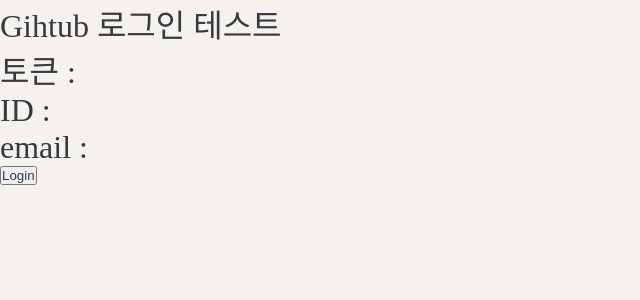
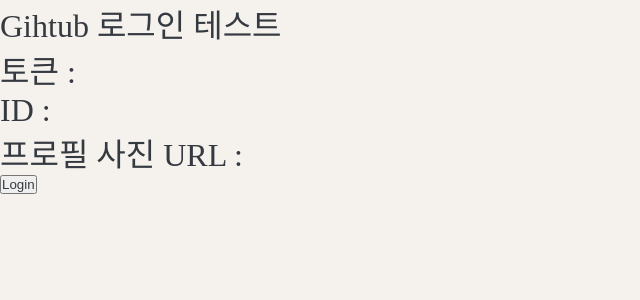
Before and after one commit to daadaadaah/practice-github-secrets, a React app: page / in a window 1280 px wide. Shown: the top 300 px of the page, without its empty margins (0-640 px from the left). Built offline with nearby package versions, Linux system fonts and the light colour scheme; no server answers.

Commit message:
Add env for deploy2

```diff
--- a/src/App.jsx
+++ b/src/App.jsx
@@ -30,7 +30,7 @@
         {userInfo ? userInfo.id : '' }
       </h1>
       <h1>
-        email :
+        프로필 사진 URL :
         {' '}
         {userInfo ? userInfo.img : '' }
       </h1>
--- a/webpack.config.js
+++ b/webpack.config.js
@@ -6,7 +6,7 @@
   entry: path.resolve(__dirname, 'src/index.jsx'),
   output: {
     path: path.resolve(__dirname, 'dist'),
-    filename: 'bundle-[hash].js',
+    filename: `${argv.mode}_bundle-[hash].js`,
     publicPath: argv.mode === 'development' ? '/' : '/practice-github-secrets',
   },
   module: {
```
Also changed, not shown: 1 other file (tests, documents, lock files or other folders).
